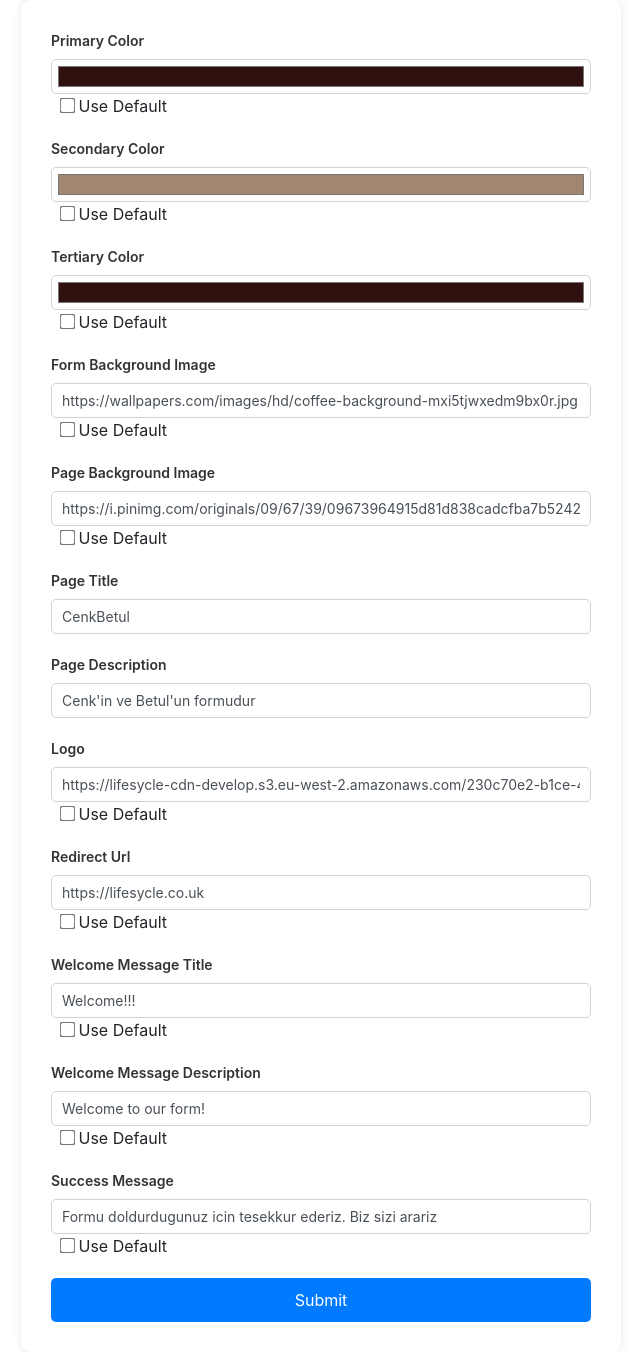
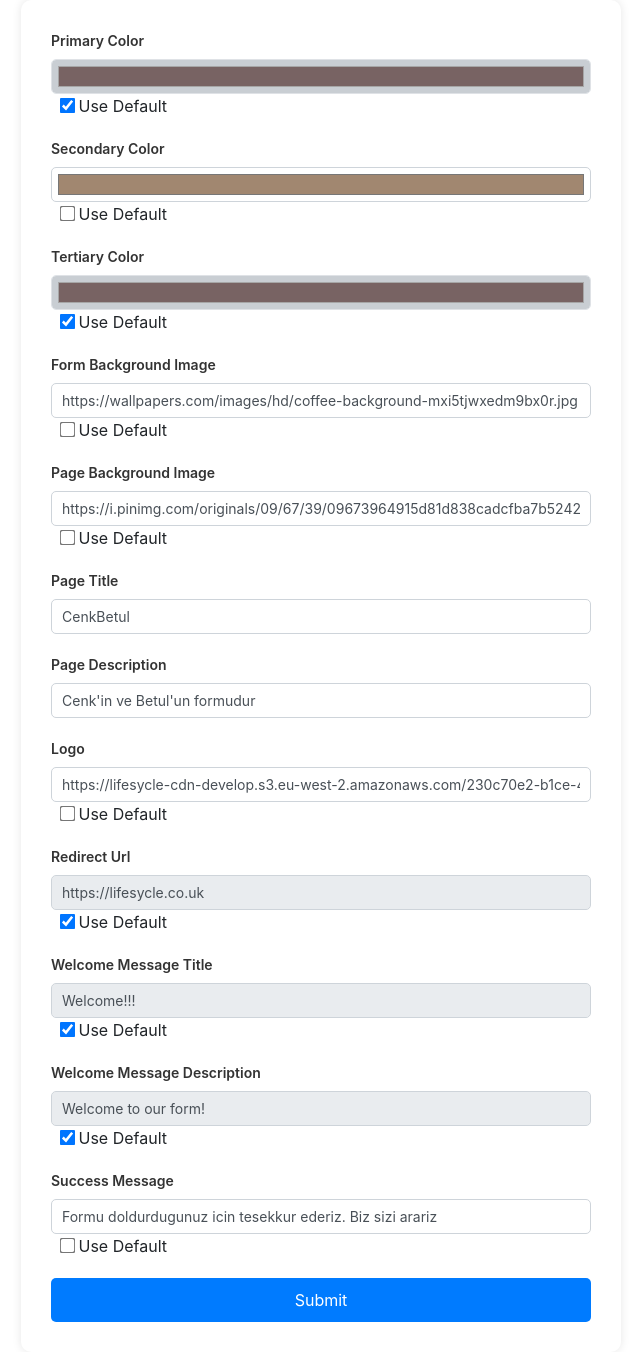
Before and after one commit to cekko09/form, a Nuxt app: page / in a window 1280 px wide. Shown: the whole page, without its empty margins (319-959 px from the left). Built offline with nearby package versions, Linux system fonts and the light colour scheme.

Commit message:
index.vue  - use default is enabled when new value and default value are the same

```diff
--- a/pages/index.vue
+++ b/pages/index.vue
@@ -154,6 +154,7 @@ export default {
       const settings = await settingsResponse.json();
       this.settings = settings; // Settings verisini data içinde sakla
 
+      // Değerleri yükle
       this.logo = settings.logo || settings.default_settings.company_form_settings_logo;
       this.redirectUrl = settings.redirect_url || settings.default_settings.company_form_settings_redirect_url;
       this.primaryColor = settings.form_colors.primary_color || settings.default_settings.company_form_settings_primary_color;
@@ -178,93 +179,84 @@ export default {
   },
 
   watch: {
-    // Watchers for Use Default checkboxes
-    useDefaultPrimaryColor(val) {
-      if (val && this.settings) {
-        this.previousPrimaryColor = this.primaryColor;
-        this.primaryColor = this.settings.default_settings.company_form_settings_primary_color;
-      } else if (this.previousPrimaryColor) {
-        this.primaryColor = this.previousPrimaryColor;
+    // Varsayılan check için izleyiciler
+    primaryColor(newVal) {
+      if (this.settings && newVal === this.settings.default_settings.company_form_settings_primary_color) {
+        this.useDefaultPrimaryColor = true;
+      } else {
+        this.useDefaultPrimaryColor = false;
       }
     },
-    useDefaultSecondaryColor(val) {
-      if (val && this.settings) {
-        this.previousSecondaryColor = this.secondaryColor;
-        this.secondaryColor = this.settings.default_settings.company_form_settings_secondary_color;
-      } else if (this.previousSecondaryColor) {
-        this.secondaryColor = this.previousSecondaryColor;
+    secondaryColor(newVal) {
+      if (this.settings && newVal === this.settings.default_settings.company_form_settings_secondary_color) {
+        this.useDefaultSecondaryColor = true;
+      } else {
+        this.useDefaultSecondaryColor = false;
       }
     },
-    useDefaultTertiaryColor(val) {
-      if (val && this.settings) {
-        this.previousTertiaryColor = this.tertiaryColor;
-        this.tertiaryColor = this.settings.default_settings.company_form_settings_tertiary_color;
-      } else if (this.previousTertiaryColor) {
-        this.tertiaryColor = this.previousTertiaryColor;
+    tertiaryColor(newVal) {
+      if (this.settings && newVal === this.settings.default_settings.company_form_settings_tertiary_color) {
+        this.useDefaultTertiaryColor = true;
+      } else {
+        this.useDefaultTertiaryColor = false;
       }
     },
-    useDefaultFormBackgroundImage(val) {
-      if (val && this.settings) {
-        this.previousFormBackgroundImage = this.formBackgroundImage;
-        this.formBackgroundImage = this.settings.default_settings.company_form_settings_form_background_image;
-      } else if (this.previousFormBackgroundImage) {
-        this.formBackgroundImage = this.previousFormBackgroundImage;
+    formBackgroundImage(newVal) {
+      if (this.settings && newVal === this.settings.default_settings.company_form_settings_form_background_image) {
+        this.useDefaultFormBackgroundImage = true;
+      } else {
+        this.useDefaultFormBackgroundImage = false;
       }
     },
-    useDefaultPageBackgroundImage(val) {
-      if (val && this.settings) {
-        this.previousPageBackgroundImage = this.pageBackgroundImage;
-        this.pageBackgroundImage = this.settings.default_settings.company_form_settings_page_background_image;
-      } else if (this.previousPageBackgroundImage) {
-        this.pageBackgroundImage = this.previousPageBackgroundImage;
+    pageBackgroundImage(newVal) {
+      if (this.settings && newVal === this.settings.default_settings.company_form_settings_page_background_image) {
+        this.useDefaultPageBackgroundImage = true;
+      } else {
+        this.useDefaultPageBackgroundImage = false;
       }
     },
-    useDefaultLogo(val) {
-      if (val && this.settings) {
-        this.previousLogo = this.logo;
-        this.logo = this.settings.default_settings.company_form_settings_logo;
-      } else if (this.previousLogo) {
-        this.logo = this.previousLogo;
+    logo(newVal) {
+      if (this.settings && newVal === this.settings.default_settings.company_form_settings_logo) {
+        this.useDefaultLogo = true;
+      } else {
+        this.useDefaultLogo = false;
       }
     },
-    useDefaultRedirectUrl(val) {
-      if (val && this.settings) {
-        this.previousRedirectUrl = this.redirectUrl;
-        this.redirectUrl = this.settings.default_settings.company_form_settings_redirect_url;
-      } else if (this.previousRedirectUrl) {
-        this.redirectUrl = this.previousRedirectUrl;
+    redirectUrl(newVal) {
+      if (this.settings && newVal === this.settings.default_settings.company_form_settings_redirect_url) {
+        this.useDefaultRedirectUrl = true;
+      } else {
+        this.useDefaultRedirectUrl = false;
       }
     },
-    useDefaultWelcomeMessageTitle(val) {
-      if (val && this.settings) {
-        this.previousWelcomeMessageTitle = this.welcomeMessage.title;
-        this.welcomeMessage.title = this.settings.default_settings.company_form_settings_welcome_message.title;
-      } else if (this.previousWelcomeMessageTitle) {
-        this.welcomeMessage.title = this.previousWelcomeMessageTitle;
+    'welcomeMessage.title'(newVal) {
+      if (this.settings && newVal === this.settings.default_settings.company_form_settings_welcome_message.title) {
+        this.useDefaultWelcomeMessageTitle = true;
+      } else {
+        this.useDefaultWelcomeMessageTitle = false;
       }
     },
-    useDefaultWelcomeMessageDesc(val) {
-      if (val && this.settings) {
-        this.previousWelcomeMessageDescription = this.welcomeMessage.description;
-        this.welcomeMessage.description = this.settings.default_settings.company_form_settings_welcome_message.description;
-      } else if (this.previousWelcomeMessageDescription) {
-        this.welcomeMessage.description = this.previousWelcomeMessageDescription;
+    'welcomeMessage.description'(newVal) {
+      if (this.settings && newVal === this.settings.default_settings.company_form_settings_welcome_message.description) {
+        this.useDefaultWelcomeMessageDesc = true;
+      } else {
+        this.useDefaultWelcomeMessageDesc = false;
       }
     },
-    useDefaultSuccessMessage(val) {
-      if (val && this.settings) {
-        this.previousSuccessMessage = this.successMessage;
-        this.successMessage = this.settings.default_settings.company_form_settings_success_message;
-      } else if (this.previousSuccessMessage) {
-        this.successMessage = this.previousSuccessMessage;
+    successMessage(newVal) {
+      if (this.settings && newVal === this.settings.default_settings.company_form_settings_success_message) {
+        this.useDefaultSuccessMessage = true;
+      } else {
+        this.useDefaultSuccessMessage = false;
       }
-    },
+    }
   },
 
   methods: {
     saveSettings() {
       this.settings_done = true;
     },
+
     applyDefaultValues() {
       if (this.settings) {
         if (this.useDefaultPrimaryColor) this.primaryColor = this.settings.default_settings.company_form_settings_primary_color;
@@ -285,7 +277,6 @@ export default {
     },
   }
 };
-
 </script>
 
 <style scoped>
```
